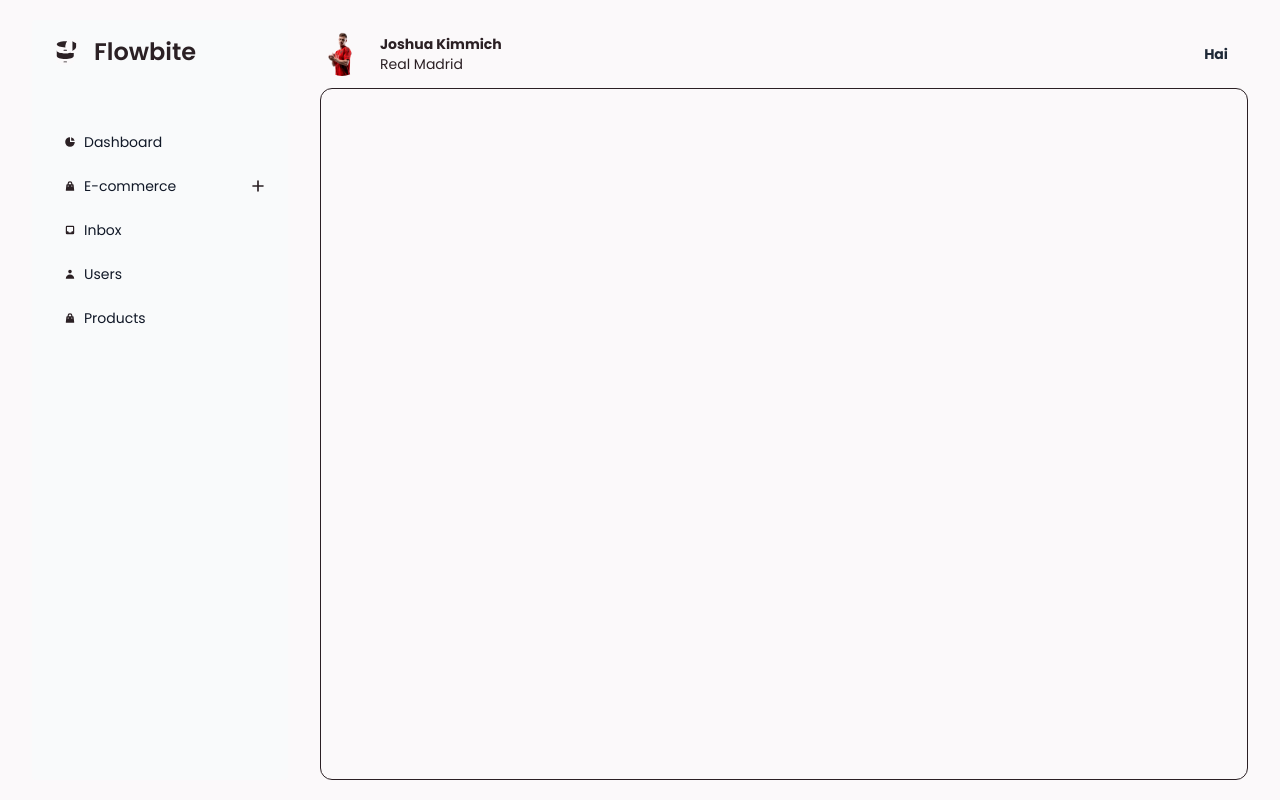
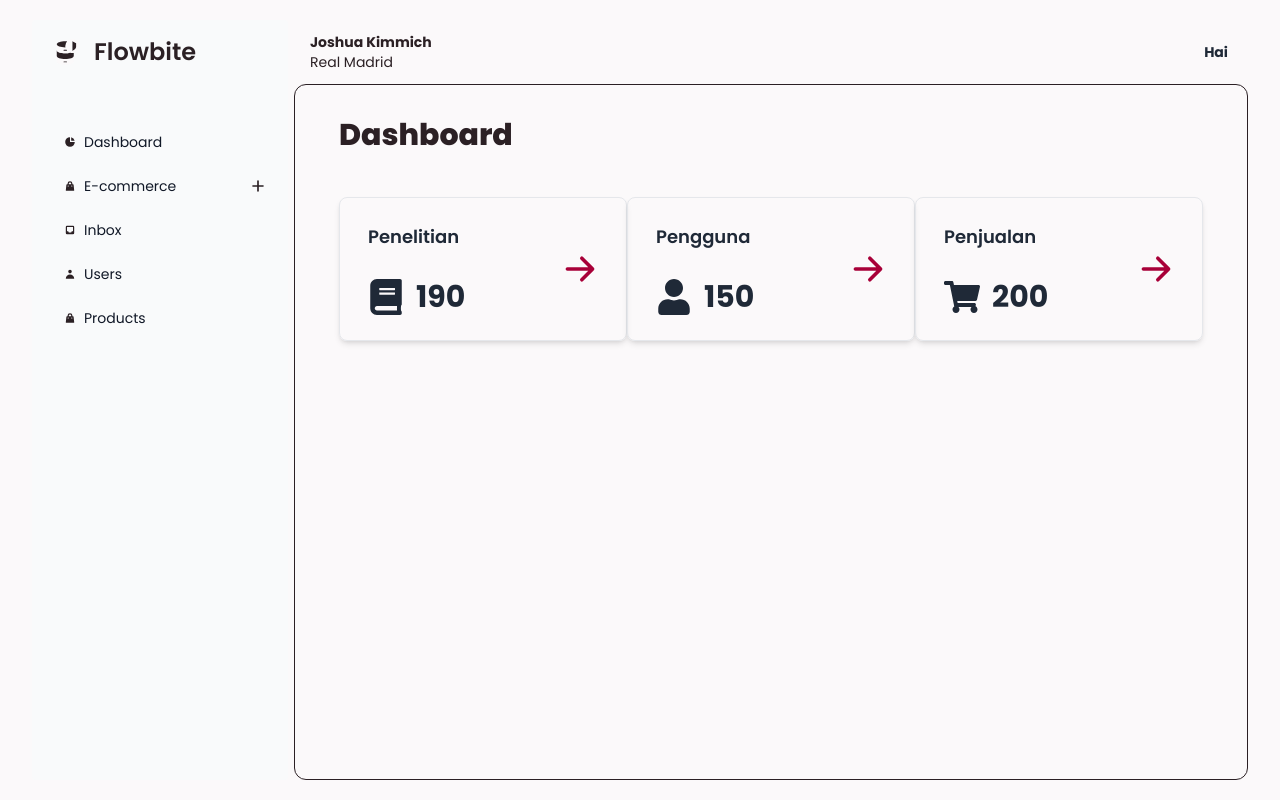
Before and after one commit to zumarnf/website_spm_project, a React (Vite) app: page /home in a window 1280 px wide. Built offline with nearby package versions, Linux system fonts and the light colour scheme.

Commit message:
updateprogress_dashboard

```diff
--- a/package.json
+++ b/package.json
@@ -13,6 +13,7 @@
     "flowbite-react": "^0.10.1",
     "react": "^18.3.1",
     "react-dom": "^18.3.1",
+    "react-icons": "^5.3.0",
     "react-router-dom": "^6.26.2"
   },
   "devDependencies": {
--- a/src/components/ContainerProfile.jsx
+++ b/src/components/ContainerProfile.jsx
@@ -6,11 +6,6 @@ const ContainerProfile = () => {
     <>
       <div className="flex flex-row w-full pt-6 pb-3 items-center justify-between">
         <div className="flex items-center">
-          <div className="avatar">
-            <div className="w-11 rounded-full">
-              <img src={kimmich} alt="Joshua Kimmich" />
-            </div>
-          </div>
           <div className="flex flex-col justify-center pl-4">
             <div className="text-sm font-bold text-blckprmy">
               Joshua Kimmich
--- a/src/components/Dasboard.jsx
+++ b/src/components/Dasboard.jsx
@@ -1,14 +1,58 @@
+import { HiArrowRight } from "react-icons/hi"; // Menggunakan react-icons untuk panah
+import { FaBook, FaUser, FaShoppingCart } from "react-icons/fa";
+import { Link } from "react-router-dom"; // Import Link untuk navigasi
 import ContainerProfile from "./ContainerProfile";
 
-const Dasboard = () => {
+const CardItem = ({ title, number, Icon, link }) => (
+  <div className="flex justify-between items-center w-72 h-36 border rounded-lg p-7 shadow-md">
+    <div>
+      <h2 className="text-lg font-semibold mb-2 pb-5">{title}</h2>
+      <div className="flex items-center">
+        <Icon className="text-4xl mr-3" />{" "}
+        <span className="text-3xl font-bold">{number}</span>
+      </div>
+    </div>
+    <div className="text-rdprmy">
+      <Link to={link}>
+        <HiArrowRight className="text-4xl cursor-pointer" />
+      </Link>
+    </div>
+  </div>
+);
+
+const Dashboard = () => {
   return (
-    <>
-      <div className="h-full flex flex-col">
-        <ContainerProfile />
-        <div className="h-full w-full border border-blckprmy rounded-xl"></div>
+    <div className="h-full flex flex-col">
+      <ContainerProfile />
+      <div className="h-full w-full border border-blckprmy rounded-xl p-4">
+        <div className="px-7 py-4">
+          <h1 className="text-3xl font-extrabold mb-7 text-blckprmy">
+            Dashboard
+          </h1>
+        </div>
+        <div className="flex justify-between px-7">
+          <CardItem
+            title="Penelitian"
+            number={190}
+            Icon={FaBook}
+            link="/penelitian"
+          />
+          <CardItem
+            title="Pengguna"
+            number={150}
+            Icon={FaUser}
+            link="/pengguna"
+          />
+          <CardItem
+            title="Penjualan"
+            number={200}
+            Icon={FaShoppingCart}
+            link="/penjualan"
+          />
+        </div>
       </div>
-    </>
+    </div>
   );
 };
 
-export default Dasboard;
+export default Dashboard;
```
Also changed, not shown: 1 other file (tests, documents, lock files or other folders).
